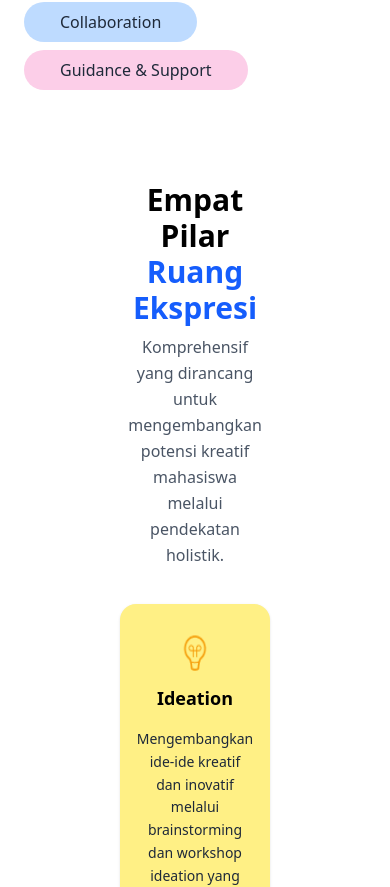
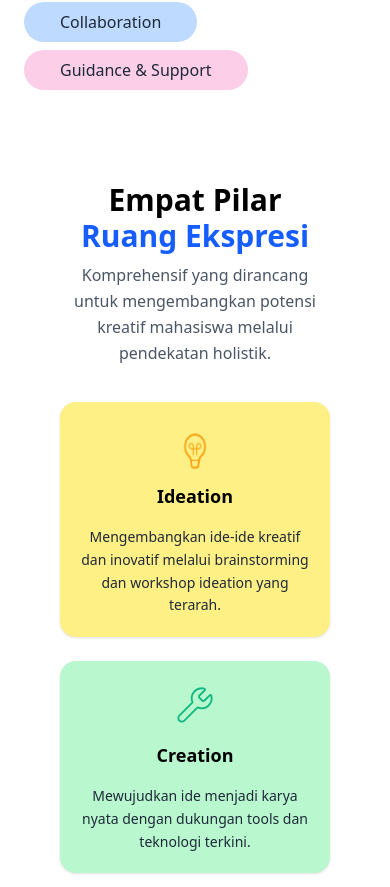
Before and after one commit to Akmaliyah/2400016090_tekwebprak7_ruang_ekspresi, a React (Vite) app: page / in a window 390 px wide. Shown: the part 878-1765 px from the top of the page. Built offline with nearby package versions, Linux system fonts and the light colour scheme.

Commit message:
ubah ukuran px card di mobile

```diff
--- a/src/components/CardGallery.jsx
+++ b/src/components/CardGallery.jsx
@@ -2,7 +2,7 @@ import React from "react";
 
 export default function CardGallery() {
     return (
-        <section id="About" class="py-10 px-30">
+        <section id="About" class="py-10 px-15 md:px-30">
             <div class="w-full max-w-7xl mx-auto">
                 <h2 class="text-3xl font-bold text-center mb-2">
                     Empat Pilar <span class="text-blue-600">Ruang Ekspresi</span>
```
